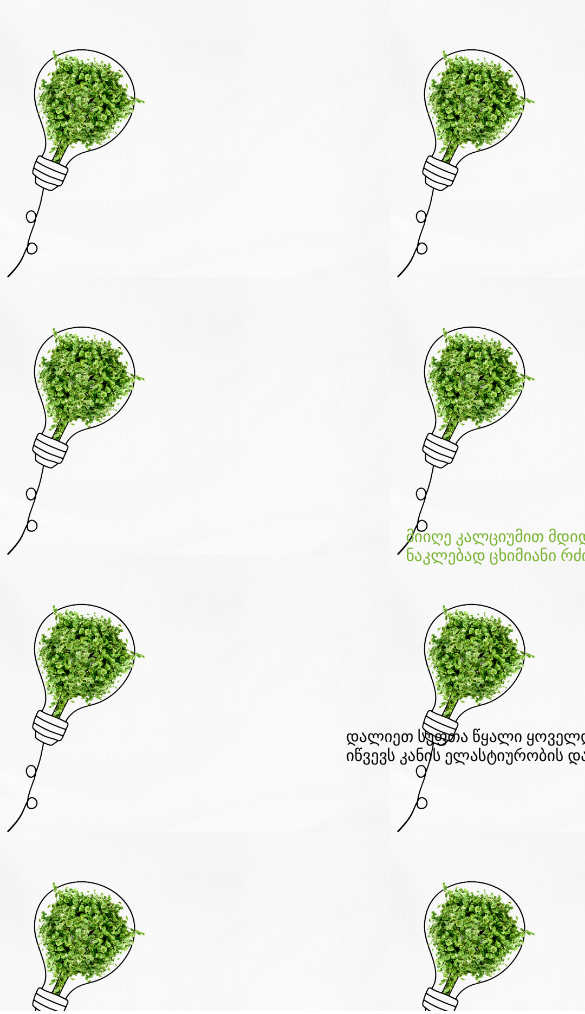
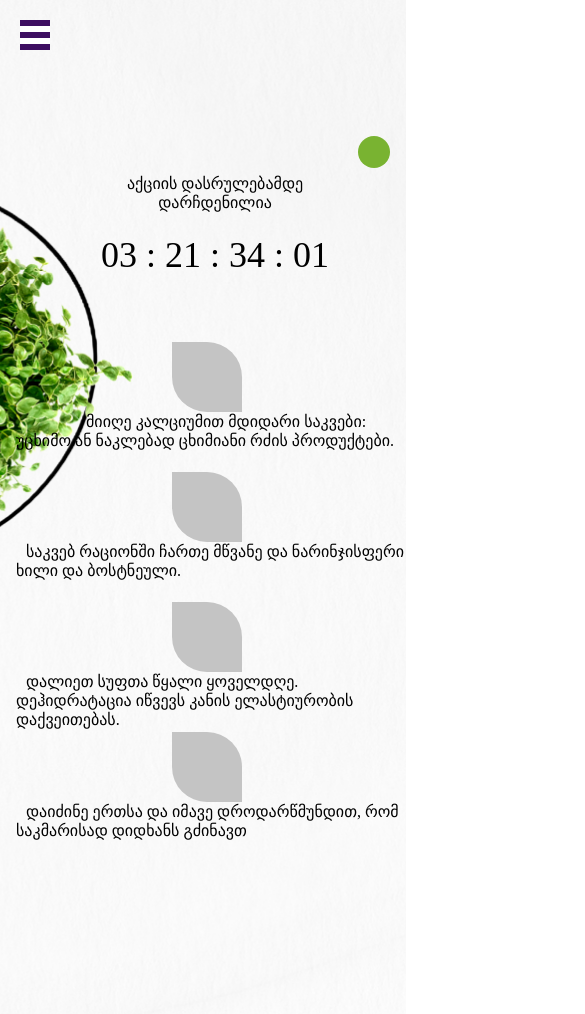
Before and after one commit to vkopl1997/davaleba7, a plain HTML site: page index.html in a window 390 px wide. Shown: the top 1014 px of the page, 585 px wide, since content can reach past the window. Drawn offline with Linux system fonts and the light colour scheme.

Commit message:
davaleba 8

```diff
--- a/index.html
+++ b/index.html
@@ -10,6 +10,16 @@
 <body>
    <header>
     <nav>
+        <button id="hamburger-menu">
+            <nav id="sidebar-menu">
+              <h3>Menu</h3>
+              <ul>
+                <li><a href="#">Blog</a></li>
+                <li><a href="#">About</a></li>
+                <li><a href="#">Contact</a></li>
+              </ul>
+            </nav>
+          </button>
         <ul>
             <li><a href="">ვეგანური პროდუქცია</a></li>
             <li><a href="">მაღაზიები</a></li>
@@ -26,24 +36,26 @@
     <div class="mshobelixis">
     <div class="gero"></div>
     <div class="box box1">
-        <p class="mwvanetxt">მიიღე კალციუმით მდიდარი საკვები: უცხიმო ან ნაკლებად ცხიმიანი რძის პროდუქტები.</p>
-        <div class="fotoli pirveli"></div>
+        <a href="" class="firsta">მიიღე კალციუმით მდიდარი საკვები: უცხიმო ან ნაკლებად ცხიმიანი რძის პროდუქტები.</a>
+        <div class="fotoli "></div>
     </div>
     <div class="box box2">
         <div class="fotoli  fotolirotate"></div>
-        <p>საკვებ რაციონში ჩართე მწვანე და ნარინჯისფერი ხილი და ბოსტნეული.</p>
+        <a href="">საკვებ რაციონში ჩართე მწვანე და ნარინჯისფერი ხილი და ბოსტნეული.</a>
 
     </div>
     <div class="box box3">
+       <a href="">
+        დალიეთ  სუფთა წყალი ყოველდღე.
+            დეჰიდრატაცია იწვევს კანის ელასტიურობის დაქვეითებას.
+       </a>
 
-        <p>დალიეთ  სუფთა წყალი ყოველდღე.
-            დეჰიდრატაცია იწვევს კანის ელასტიურობის დაქვეითებას.</p>
         <div class="fotoli "></div>
 
     </div>
     <div class="box box4">
         <div class="fotoli  fotolirotate"></div>
-        <p>დაიძინე ერთსა და იმავე დროს.დარწმუნდით, რომ საკმარისად დიდხანს გძინავთ</p>
+     <a href=""> დაიძინე ერთსა და იმავე დროდარწმუნდით,   რომ საკმარისად დიდხანს გძინავთ</a>
 
 
     </div>
--- a/style/style.css
+++ b/style/style.css
@@ -7,13 +7,16 @@
 }
 body{
     background-image: url(../img/Rectangle\ 1.png);
-    background-size: 100%;
+    background-repeat: no-repeat;
 
 }
 header{
     width: 100%;
     display: flex;
 
+}
+#hamburger-menu{
+    display: none;
 }
 header nav ul{
     display: flex;
@@ -68,7 +71,6 @@ header li a:hover{
 .mshobelixis{
     width: 1066px;
     height: 500px;
-
     margin-left: 336px;
     margin-top: 120px;
     position: relative;
@@ -89,8 +91,20 @@ header li a:hover{
     word-wrap: break-word;
     justify-content: space-between;
 }
+.box a{
+    width: 80%;
+    font-size: 16px;
+    padding: 16px 10px;
+    color: #000000;
+}
+.box:hover a {
+    color: #79B331;
+}
+.box:hover .fotoli{
+    background-color: #79B331;
+}
 p{
-    width: 80%;
+    width: 76%;
     padding: 16px 10px;
 }
 
@@ -98,7 +112,7 @@ p{
     top: 0;
     left: 0;
 }
-.box1 p{
+.box1 a{
     margin-left: 60px;
 }
 .box2{
@@ -120,13 +134,208 @@ p{
     background-color: #C4C4C4;
     border-radius: 0 35px 0 35px;
 }
-.pirveli{
-    background-color: #79B331;
-
-}
 .fotolirotate{
     transform:rotate(90deg) ;
 }
-.mwvanetxt{
-    color: #79B331;
+@media only screen and (max-width: 1024px) {
+    body {
+        background-image: url(../img/Rectangle\ 1.png);
+        background-size: cover;
+    }
+    header{
+        width: 100%;
+        display: flex;
+
+    }
+    header nav ul{
+        display: flex;
+        width: 594px;
+        justify-content: space-between;
+        margin-top: 50px;
+        margin-left: 216px;
+
+    }
+    header li a{
+        background-color: #C4C4C4;
+        padding: 18px 24px;
+        color: black;
+        border-radius: 0 35px 0 35px;
+    }
+    header li a:hover{
+        background-color: #79B331;
+        color: #f5fbee;
+    }
+    .timeparent{
+        width: 400px;
+        height: 156px;
+        text-align: center;
+        margin-left: 540px;
+        margin-top: 166px;
+    }
+    .mshobelixis{
+        width: 598px;
+        height: 498px;
+        margin-left: 336px;
+        margin-top: 120px;
+        position: relative;
+    }
+    .gero{
+        width: 1px;
+        height: 430px;
+        background-color: #C4C4C4;
+        position: absolute;
+        top: 70px;
+        left: 100%;
+    }
+    .box{
+        width: 100%;
+        height: 70px;
+        position: absolute;
+        display: flex;
+        word-wrap: break-word;
+        justify-content: space-between;
+    }
+    .box a{
+        width: 80%;
+        font-size: 16px;
+        padding: 16px 10px;
+        color: #000000;
+    }
+    .box:hover a {
+        color: #79B331;
+    }
+    .box:hover .fotoli{
+        background-color: #79B331;
+    }
+    .box2{
+        top: 100px;
+        left: 0;
+    }
+    .box3{
+        top: 200px;
+        left: 0;
+    }
+    .box4{
+        top: 300px;
+        left: 0%;
+    }
+    .fotoli{
+        width: 70px;
+        height: 70px;
+        background-color: #C4C4C4;
+        border-radius: 0 35px 0 35px;
+        position: absolute;
+        left: 88.5%;
+    }
+    .fotolirotate{
+        transform:rotate(0deg) ;
+    }
+  }
+  @media only screen and (max-width: 414px) {
+    body {
+        background-image: url(../img/Rectangle\ 1.png);
+        background-attachment: cover;
+        background-position: -400px center;
+    }
+    nav{width: 100%;}
+
+    .timeparent{
+        width: 350px;
+        height: 156px;
+        text-align: center;
+        margin-left: auto;
+        margin-top: 36px;
+    }
+    @keyframes spin {
+        0%{top: 0; left: 0;}
+        25%{top: 0;left: 318px;}
+        50%{top: 124px; left: 318px;}
+        75%{top: 124px;left: 0;}
+        100%{top: 0;left: 0;}
+
+    }
+    .mshobelixis{
+        width: 100%;
+        height:608px;
+        position: relative;
+        margin-left: 16px;
+        margin-top: 120px;
+        /* border: 2px solid red; */
+    }
+    .gero{
+        display: none;
+    }
+     .box{
+        width: 100%;
+        height: 128px;
+        display: inline-block;
+        position: absolute;
+        word-wrap: break-word;
+        justify-content: space-between;
+
+    }
+    .box a{
+        padding-top: 70px;
+        font-size: 16px;
+        text-align: justify;
+
+
+    }
+     .box1{
+        top: 0;
+        left: 0;
+    }
+    .box2{
+        top: 130px;
+        left: 0;
+
+    }
+    .box3{
+        top: 260px;
+        left: 0;
+    }
+    .box4{
+        top: 390px;
+        left: 0;
+    }
+    .fotoli{
+        width: 70px;
+        height: 70px;
+        background-color: #C4C4C4;
+        border-radius: 0 35px 0 35px;
+        position: absolute;
+        top: -70px;
+        left: 40%;
+    }
+    #hamburger-menu {
+        width: 30px;
+        height: 30px;
+        display: block;
+        border: none;
+        padding: 0px;
+        margin: 20px;
+        background: linear-gradient(
+          to bottom,
+          #3D0E61, #3D0E61 20%,
+          white 20%, white 40%,
+          #3D0E61 40%, #3D0E61 60%,
+          white 60%, white 80%,
+          #3D0E61 80%, #3D0E61 100%
+        );
+    }
+
+    #hamburger-menu #sidebar-menu {
+        visibilty: hidden;
+        position: fixed;
+        top: 0;
+        left: -250px;
+        width: 200px;
+        height: 100%;
+        background-color: #3D0E61;
+        padding: 0px 10px;
+        box-sizing: border-box;
+    }
+    nav ul a{
+        display: none;
+    }
 }
```
